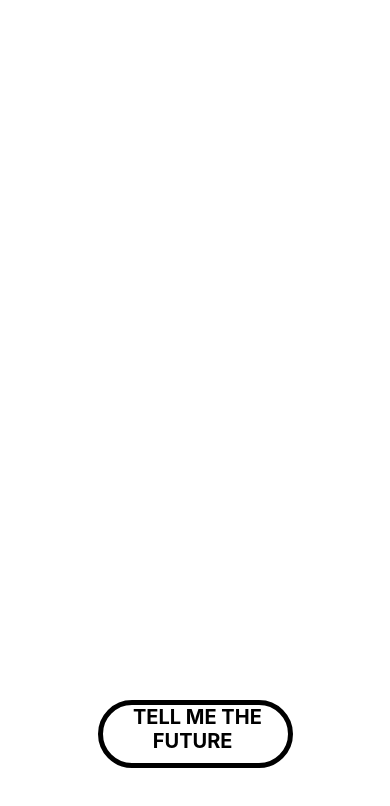
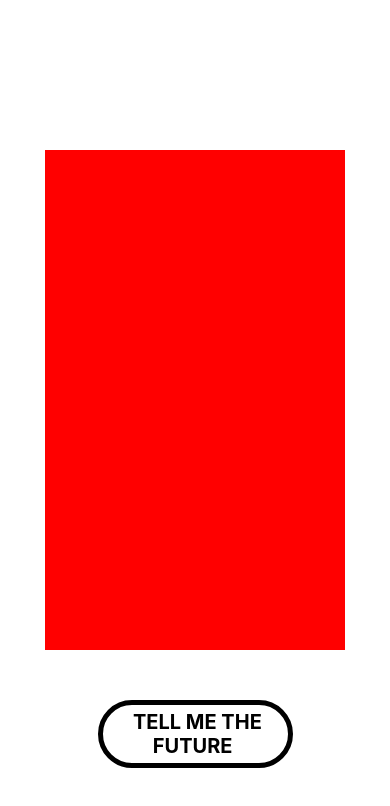
Before and after one commit to LouisOhlow/gaia_oracle, a React Native app: screen / in a window 390 px wide. Shown: the top 806 px of the page. Built offline with nearby package versions, Linux system fonts and the light colour scheme.

Commit message:
added layout

```diff
--- a/src/App.tsx
+++ b/src/App.tsx
@@ -19,6 +19,9 @@ export class App extends React.Component<Props, State> {
   render() {
     return (
       <View style={styles.container}>
+        <View style={styles.oracleContainer}>
+
+        </View>
           <TouchableOpacity style={styles.button} onPress={() => {}}>
             <Text style={styles.buttonTitle}> TELL ME THE FUTURE </Text>
           </TouchableOpacity>
@@ -32,11 +35,12 @@ const styles = StyleSheet.create({
   button: {
     height: '8%',
     alignSelf: 'center',
+    justifyContent: 'center',
     width: '50%',
     borderRadius: 50,
     borderColor: 'black',
     borderWidth: 5,
-    top: 700
+    top: 200
   },
   container: {
     width: '100%',
@@ -46,5 +50,13 @@ const styles = StyleSheet.create({
     fontWeight: 'bold',
     fontSize: 20,
     textAlign: 'center',
+  },
+  oracleContainer: {
+    backgroundColor: 'red',
+    height: 500,
+    width: 300,
+    alignSelf: 'center',
+    justifyContent: 'center',
+    top: 150,
   }
 })
```
Also changed, not shown: src/FutureButton.tsx (added).
